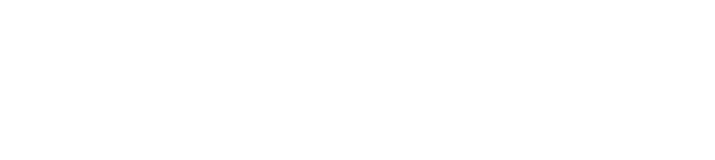
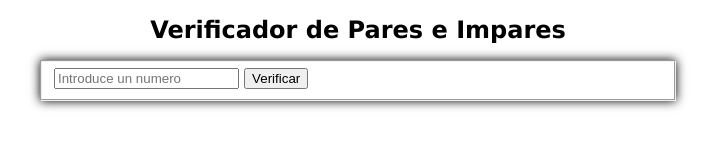
Before and after one commit to levijcdfEVG/TAR-04.01-Trabajar-con-LOCATION, a plain HTML site: page index.html in a window 1280 px wide. Shown: the whole page, without its empty margins (282-997 px from the left). Drawn offline with Linux system fonts and the light colour scheme.

Commit message:
La base del index

```diff
--- a/css/index.css
+++ b/css/index.css
@@ -1,3 +1,18 @@
-main{
+body{
+    width: 50%;
+    margin: auto;
+    font-family: Verdana, Geneva, Tahoma, sans-serif;
+}
 
+header{
+    font-weight: bolder;
+    text-align: center;
 }
+
+header > h1{
+    font-size: x-large;
+}
+
+fieldset{
+    box-shadow: 0 0 10px black;
+}
--- a/index.html
+++ b/index.html
@@ -6,8 +6,16 @@
         <link href="css/index.css" rel="stylesheet" />
     </head>
     <body>
+        <header>
+            <h1>Verificador de Pares e Impares</h1>
+        </header>
         <main>
-
+            <form action="algoritm.php" method="post">
+                <fieldset>
+                    <input type="number" name="selectedNumber" placeholder="Introduce un numero" />
+                    <input type="submit" value="Verificar" />
+                </fieldset>
+            </form>
         </main>
     </body>
 </html>
```
Also changed, not shown: 1 other file.
